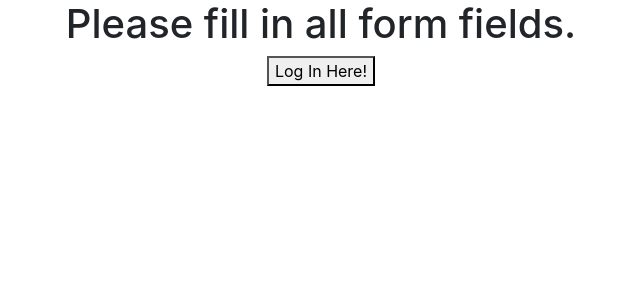
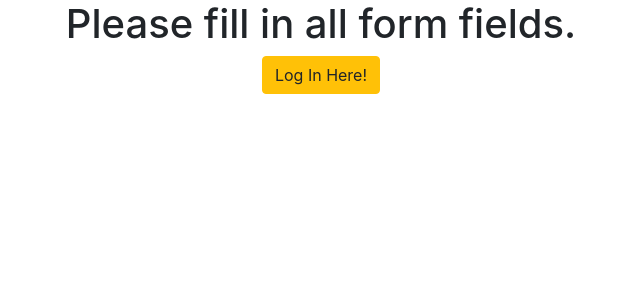
Before and after one commit to karan925/cmpe272-marketplace, a PHP site: page /register.php in a window 1280 px wide. Shown: the part 54-354 px from the top of the page, without its empty margins (319-959 px from the left). Run offline with PHP 8.4, Linux system fonts and the light colour scheme; data that the repository does not hold is empty.

Commit message:
added button

```diff
--- a/login.php
+++ b/login.php
@@ -110,7 +110,7 @@
             echo '<body>';
             echo '<div class = container>';
             echo '<h1 class="col-8 offset-2">Invalid Username or Password!</h1>';
-            echo '<a href="./authenticate.php"><button>Log In Here!</button></a>';
+            echo '<a href="./authenticate.php"><button class="btn btn-warning">Log In Here!</button></a>';
             echo '</div>';
             echo '</body>';
         }
@@ -119,7 +119,7 @@
             echo '<body>';
             echo '<div class = container>';
             echo '<h1 class="col-8 offset-2"> Please fill in all form fields.</h1>';
-            echo '<a href="./authenticate.php"><button>Log In Here!</button></a>';
+            echo '<a href="./authenticate.php"><button class="btn btn-warning">Log In Here!</button></a>';
             echo "</div>";
             echo '</body>';
         }
--- a/register.php
+++ b/register.php
@@ -125,7 +125,7 @@
             echo '<body>';
             echo '<div class = container>';
             echo '<h1 class="col-8 offset-2">Please retry! Passwords dont match. </h1>';
-            echo '<a href="./authenticate.php"><button>Log In Here!</button></a>';
+            echo '<a href="./authenticate.php"><button class="btn btn-warning">Log In Here!</button></a>';
             echo '</div>';
             echo '</body>';
         }
@@ -134,6 +134,7 @@
             echo '<body>';
             echo '<div class = container>';
             echo '<h1 class="col-8 offset-2">A user with this username already exists. Please Log In.</h1>';
+            echo '<a href="./authenticate.php"><button class="btn btn-warning">Log In Here!</button></a>';
             echo '</body>';
             echo '</div>';
         }
@@ -142,7 +143,7 @@
             echo '<body>';
             echo '<div class = container>';
             echo '<h1 class="col-8 offset-2"> Please fill in all form fields.</h1>';
-            echo '<a href="./authenticate.php"><button>Log In Here!</button></a>';
+            echo '<a href="./authenticate.php"><button class="btn btn-warning">Log In Here!</button></a>';
             echo '</body>';
             echo '</div>';
         }
--- a/reviews.php
+++ b/reviews.php
@@ -80,7 +80,7 @@
         }
         if ($loggedin == 0) {
           echo "Log in to leave a review";
-          echo '<a href="./authenticate.php"><button>Log In Here!</button></a>';
+          echo '<a href="./authenticate.php"><button class="btn btn-primary">>Log In Here!</button></a>';
           die();
         }
 
```
